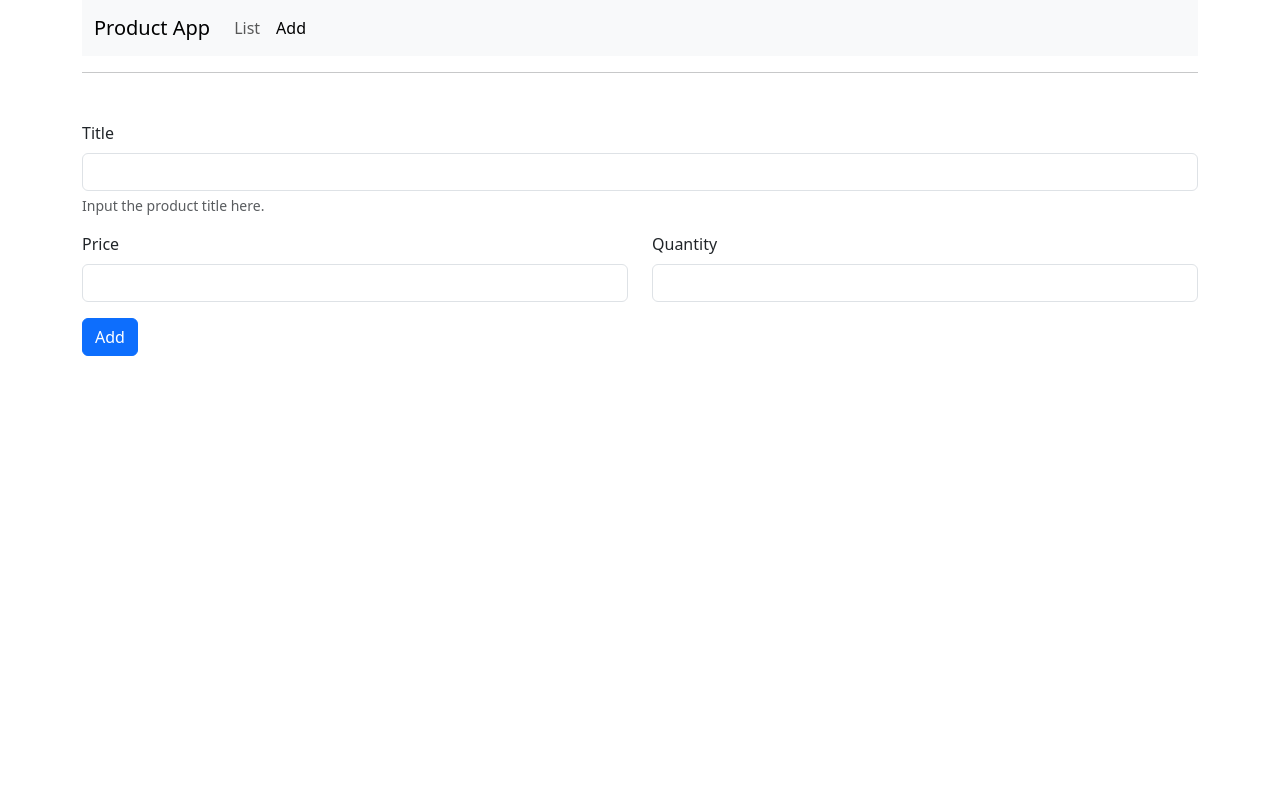
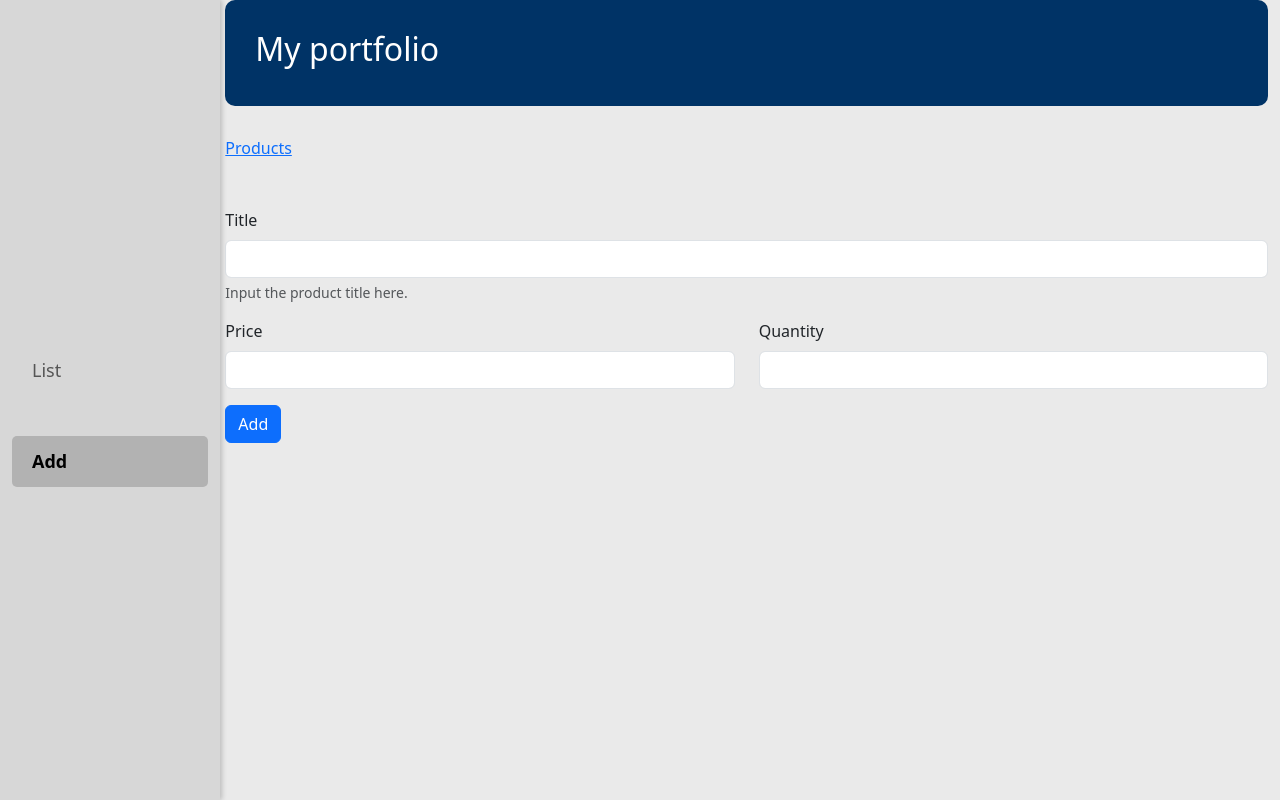
Before and after one commit to katlinteern/bank-test, a React (Create React App) app in the folder frontend/: page /new in a window 1280 px wide. Built offline with nearby package versions, Linux system fonts and the light colour scheme; the HTML template or start-up script is replaced by a standard one.

Commit message:
front css

```diff
--- a/frontend/src/App.css
+++ b/frontend/src/App.css
@@ -1,38 +1,37 @@
-.App {
-  text-align: center;
+/* App.css */
+
+/* General Styles */
+body {
+  font-family: 'Arial', sans-serif; /* Clean and professional font */
+  background-color: #eaeaea !important; /* Soft light background for a modern touch */
+  margin: 0;
+  padding: 0;
 }
 
-.App-logo {
-  height: 40vmin;
-  pointer-events: none;
-}
+/* Responsive Design */
+@media (max-width: 768px) {
+  .navbar-vertical {
+    width: 100%; /* Full width on mobile */
+    height: auto; /* Automatic height */
+    position: relative; /* Position relative for mobile */
+  }
 
-@media (prefers-reduced-motion: no-preference) {
-  .App-logo {
-    animation: App-logo-spin infinite 20s linear;
+  .main-content {
+    margin-left: 0; /* Remove left margin on mobile */
+    padding: 20px; /* Reduce padding on mobile */
   }
 }
 
-.App-header {
-  background-color: #282c34;
-  min-height: 100vh;
-  display: flex;
-  flex-direction: column;
-  align-items: center;
-  justify-content: center;
-  font-size: calc(10px + 2vmin);
-  color: white;
+/* Buttons */
+.btn-primary {
+  background-color: #0056b3; /* Bright blue buttons */
+  border-color: #0056b3; /* Border color */
+  transition: background-color 0.3s ease, border-color 0.3s ease;
+  font-size: 16px;
+  border-radius: 5px; /* Rounded edges */
 }
 
-.App-link {
-  color: #61dafb;
+.btn-primary:hover {
+  background-color: #003d7a; /* Darker blue on hover */
+  border-color: #003d7a; /* Matching border color on hover */
 }
-
-@keyframes App-logo-spin {
-  from {
-    transform: rotate(0deg);
-  }
-  to {
-    transform: rotate(360deg);
-  }
-}
--- a/frontend/src/App.js
+++ b/frontend/src/App.js
@@ -1,8 +1,8 @@
 import { BrowserRouter as Router, Routes, Route } from 'react-router-dom';
 import './App.css';
 import 'bootstrap/dist/css/bootstrap.min.css'
-import CreateProductForm from './components/CreateProductForm'
-import NavBar from "./components/NavBar";
+import CreateProductForm from './components/CreateProductForm';
+import NavBar from "./components/NavBar/NavBar";
 import ProductList from "./components/ProductList/ProductList";
 import Products from "./components/Products";
 import { ProductListProvider } from "./context/ProductContext";
@@ -11,9 +11,18 @@ function App() {
   return (
     <Router>
       <ProductListProvider>
-        <div className="container">
+        <div className="container-fluid">
+          <div className="row">
+            {/* Left-hand side: Vertical Navbar */}
+            <div className="col-md-2">
               <NavBar />
-          <hr />
+            </div>
+
+            {/* Right-hand side: Main Content */}
+            <div className="col-md-10">
+              <div className="header-container">
+                <h2>My portfolio</h2>
+              </div>
               <Routes>
                 <Route path="/new" element={<CreateProductForm />} />
                 <Route path="/" element={<Products />}>
@@ -21,6 +30,8 @@ function App() {
                 </Route>
               </Routes>
             </div>
+          </div>
+        </div>
       </ProductListProvider>
     </Router>
   );
--- a/frontend/src/components/CreateProductForm.js
+++ b/frontend/src/components/CreateProductForm.js
@@ -2,6 +2,7 @@ import React, {useContext, useRef} from "react";
 import {createProduct} from "../services/ApiService";
 import {useNavigate} from'react-router-dom';
 import {ProductContext} from "../context/ProductContext";
+import { NavLink } from 'react-router-dom';
 
 export default function CreateProductForm() {
 
@@ -37,6 +38,14 @@ export default function CreateProductForm() {
 
   return(
     <form>
+      {/* Breadcrumbs */}
+      <nav aria-label="breadcrumb">
+        <ol className="breadcrumb">
+          <li className="breadcrumb-item">
+            <NavLink to="/">Products</NavLink>
+          </li>
+        </ol>
+      </nav>
       <div className="mb-3 mt-5">
         <label htmlFor="title" className="form-label">Title</label>
         <input ref={titleRef} type="text" className="form-control" id="title" aria-describedby="titleHelp" />
--- a/frontend/src/components/NavBar.js
+++ /dev/null
@@ -1,22 +0,0 @@
-import { NavLink } from "react-router-dom";
-
-export default function NavBar() {
-  return(
-    <nav className="navbar navbar-expand-lg bg-body-tertiary">
-      <div className="container-fluid">
-        <a className="navbar-brand" href="#">Product App</a>
-
-        <div className="collapse navbar-collapse" id="navbarSupportedContent">
-          <ul className="navbar-nav me-auto mb-2 mb-lg-0">
-            <li className="nav-item">
-              <NavLink activeClassName="active" className="nav-link" aria-current="page" to="/">List</NavLink>
-            </li>
-            <li className="nav-item">
-              <NavLink activeClassName="active" className="nav-link" to="/new">Add</NavLink>
-            </li>
-          </ul>
-        </div>
-      </div>
-    </nav>
-  );
-}
--- /dev/null
+++ b/frontend/src/components/NavBar/NavBar.css
@@ -0,0 +1,62 @@
+/* NavBar.css */
+
+/* Vertical Navbar */
+.navbar-vertical {
+    height: 100vh; /* Full height */
+    background-color: #d7d7d7; /* Lighter gray for a fresh look */
+    padding-top: 40px; /* Padding at the top */
+    position: fixed; /* Fixed to the left side */
+    left: 0;
+    width: 220px; /* Width for the vertical navbar */
+    box-shadow: 2px 0 5px rgba(0, 0, 0, 0.2); /* Light drop shadow effect */
+}
+
+.navbar-vertical .navbar-brand {
+    color: #333333; /* Dark gray for the brand */
+    font-size: 24px; /* Slightly larger for prominence */
+    font-weight: bold;
+    padding-left: 20px;
+    margin-bottom: 40px; /* Space below brand */
+}
+
+.navbar-vertical .nav-item {
+    margin: 20px 0; /* More spacing between links */
+}
+
+.navbar-vertical .nav-link {
+    display: block;
+    color: #555555; /* Darker gray for nav links */
+    font-size: 18px;
+    padding: 12px 20px;
+    border-radius: 5px; /* Rounded edges for a modern look */
+    transition: background-color 0.3s ease, color 0.3s ease;
+}
+
+.navbar-vertical .nav-link:hover {
+    background-color: #d9d9d9; /* Slightly darker gray on hover */
+    color: #000000; /* Black text for contrast on hover */
+}
+
+.navbar-vertical .nav-link.active {
+    background-color: #b2b2b2; /* Medium gray for active links */
+    font-weight: bold;
+    color: #000000; /* Black text for visibility */
+}
+
+/* Responsive Design */
+@media (max-width: 768px) {
+    .navbar-vertical {
+        width: 100%; /* Full width on mobile */
+        height: auto; /* Automatic height */
+        position: relative; /* Position relative for mobile */
+    }
+
+    .navbar-vertical .navbar-brand {
+        text-align: center; /* Center brand on mobile */
+        margin-bottom: 20px; /* Less space below brand */
+    }
+
+    .navbar-vertical .nav-item {
+        margin: 10px 0; /* Reduced spacing on mobile */
+    }
+}
--- /dev/null
+++ b/frontend/src/components/NavBar/NavBar.js
@@ -0,0 +1,21 @@
+import { NavLink } from "react-router-dom";
+import './NavBar.css';
+
+export default function NavBar() {
+  return (
+    <nav className="navbar navbar-vertical navbar-dark bg-custom"> {/* Use custom class for vertical navbar */}
+      <div className="container-fluid">
+        <div className="navbar-collapse">
+          <ul className="navbar-nav flex-column"> {/* Use flex-column for vertical layout */}
+            <li className="nav-item">
+              <NavLink className="nav-link" aria-current="page" to="/">List</NavLink>
+            </li>
+            <li className="nav-item">
+              <NavLink className="nav-link" to="/new">Add</NavLink>
+            </li>
+          </ul>
+        </div>
+      </div>
+    </nav>
+  );
+}
--- /dev/null
+++ b/frontend/src/components/ProductList/ProductList.css
@@ -0,0 +1,88 @@
+/* ProductList.css */
+
+/* Header Section */
+.header-container {
+    background-color: #003366; /* Rich dark blue for the header */
+    padding: 30px;
+    border-radius: 10px;
+    margin-bottom: 30px; /* Space below the summary area */
+    color: white;
+    box-shadow: none; /* Remove shadows for a cleaner look */
+  }
+
+  /* Summary Section */
+  .summary-container {
+    background-color: #f8f9fa; /* Light background for summary */
+    border: 1px solid #c0c0c0; /* Light gray border */
+    border-radius: 10px; /* Rounded edges for modern touch */
+    padding: 20px;
+    margin-bottom: 30px; /* Space between summary and table */
+    box-shadow: none; /* Remove shadows for uniformity */
+  }
+
+  /* Summary Section Headings */
+  .summary-container h2 {
+    font-size: 24px;
+    margin-bottom: 10px;
+    font-weight: 700;
+    color: #003366; /* Use dark blue for consistency */
+  }
+
+  /* Summary Section Text */
+  .summary-container p {
+    font-size: 16px;
+    color: #333; /* Dark gray for better readability */
+  }
+
+  /* Main Content Area */
+  .main-content {
+    margin-left: 240px; /* Leave space for the navbar */
+    padding: 40px;
+    background-color: #ffffff; /* Clean white background for content */
+    min-height: 100vh; /* Full height coverage */
+    border-radius: 10px; /* Round edges for a softer appearance */
+    box-shadow: 0 0 10px rgba(0, 0, 0, 0.1); /* Soft shadow for depth */
+  }
+
+  /* Table Styles */
+  .table {
+    background-color: #ffffff; /* White background for the table */
+    border-radius: 8px; /* Rounded corners */
+    box-shadow: none; /* No shadow for a clean look */
+  }
+
+  .table th {
+    background-color: #003366; /* Header in dark blue */
+    color: white; /* White text for contrast */
+    text-align: left;
+    padding: 15px; /* Padding for table headers */
+  }
+
+  .table td {
+    color: #333; /* Dark gray for better readability */
+    padding: 15px; /* Padding for table cells */
+    vertical-align: middle;
+  }
+
+  .table-striped tbody tr:nth-of-type(odd) {
+    background-color: #f0f8ff; /* Very light blue striping */
+  }
+
+  /* Table Title Styles */
+  .table-title {
+    margin: 20px 0; /* Space above and below the title */
+  }
+
+  .table-title h2 {
+    font-size: 24px; /* Same font size as the Investment Summary */
+    margin-bottom: 10px; /* Margin below the title */
+    color: #003366; /* Dark blue to match the investment summary */
+    font-weight: bold; /* Bold text for emphasis */
+  }
+
+  /* Button Container Styles */
+  .button-container {
+    display: flex; /* Use flexbox for alignment */
+    justify-content: flex-end; /* Align items to the right */
+    margin-bottom: 20px; /* Space below the button */
+  }
--- a/frontend/src/components/ProductTableRow.js
+++ b/frontend/src/components/ProductTableRow.js
@@ -3,7 +3,6 @@ export default function ProductTableRow ({id, title, price, quantity}) {
 
   return(
     <tr>
-      <th scope="row">{id}</th>
       <td>{title}</td>
       <td>{price}</td>
       <td>{quantity}</td>
```
Also changed, not shown: frontend/src/components/ProductList/ProductList.js (+31 -26 lines). Lines whose indentation alone changed are shown as unchanged.
